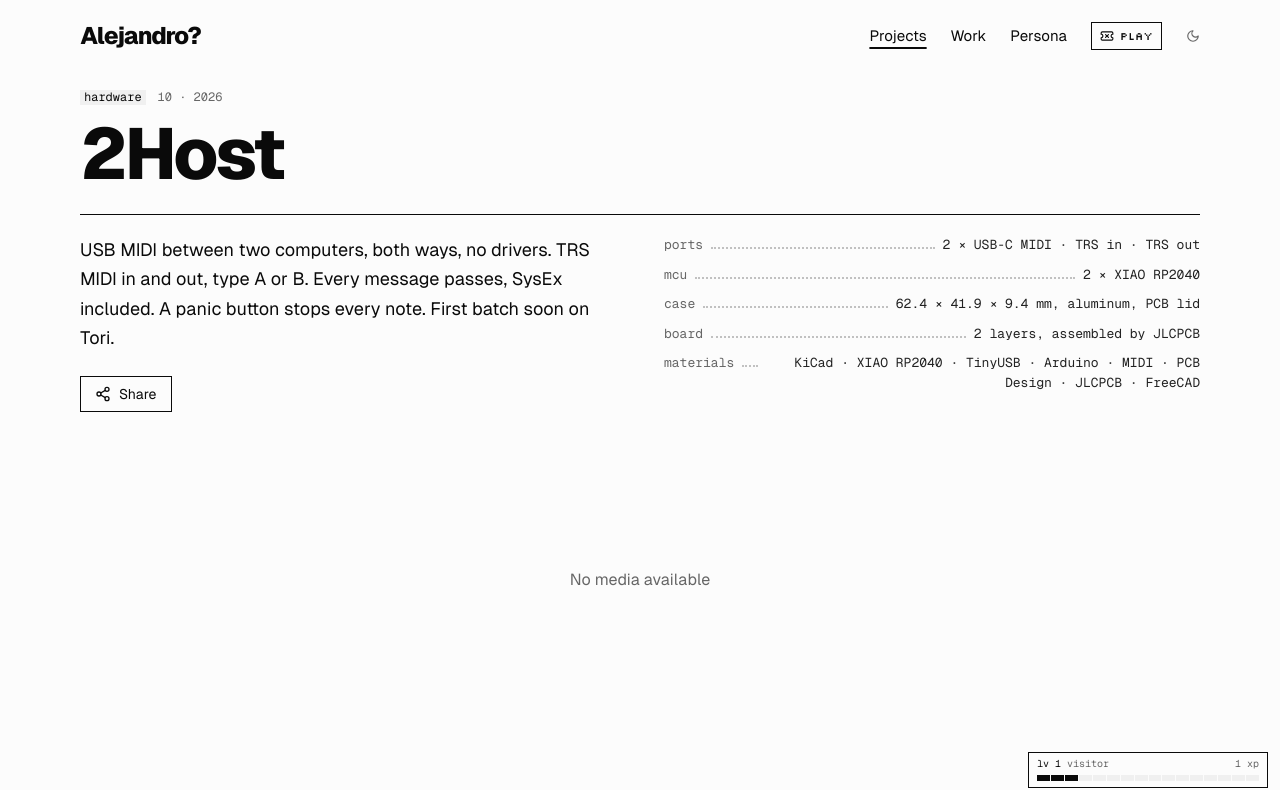
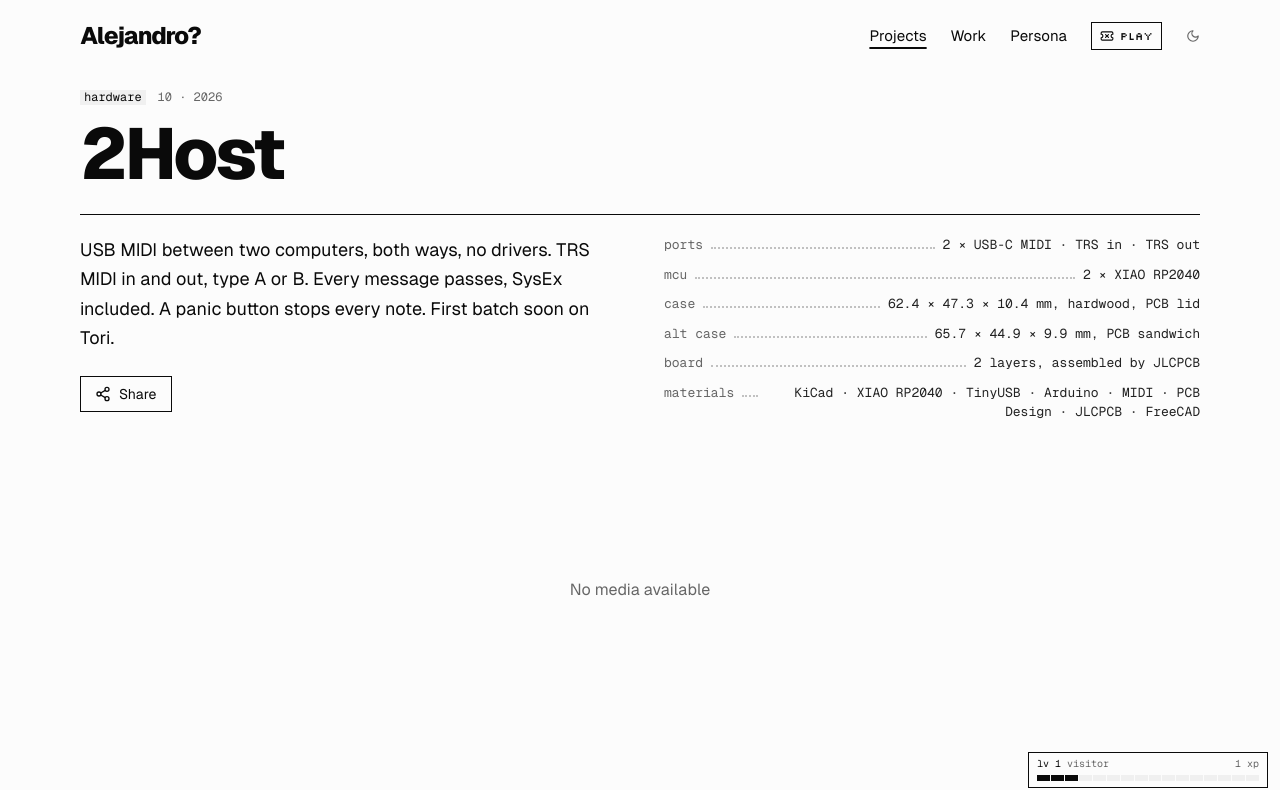
Before and after one commit to Alejo-end/portfolio, a Next.js app: page /projects/2host in a window 1280 px wide. Shown: the top 790 px of the page. Built offline with nearby package versions, Linux system fonts and the light colour scheme.

Commit message:
2Host: hardwood tray and PCB sandwich case in the specs

```diff
--- a/src/data/projects.ts
+++ b/src/data/projects.ts
@@ -85,7 +85,8 @@ export const projects: Project[] = [
     specs: [
       { label: "ports", value: "2 × USB-C MIDI · TRS in · TRS out" },
       { label: "mcu", value: "2 × XIAO RP2040" },
-      { label: "case", value: "62.4 × 41.9 × 9.4 mm, aluminum, PCB lid" },
+      { label: "case", value: "62.4 × 47.3 × 10.4 mm, hardwood, PCB lid" },
+      { label: "alt case", value: "65.7 × 44.9 × 9.9 mm, PCB sandwich" },
       { label: "board", value: "2 layers, assembled by JLCPCB" },
     ],
     prototype: {
```
